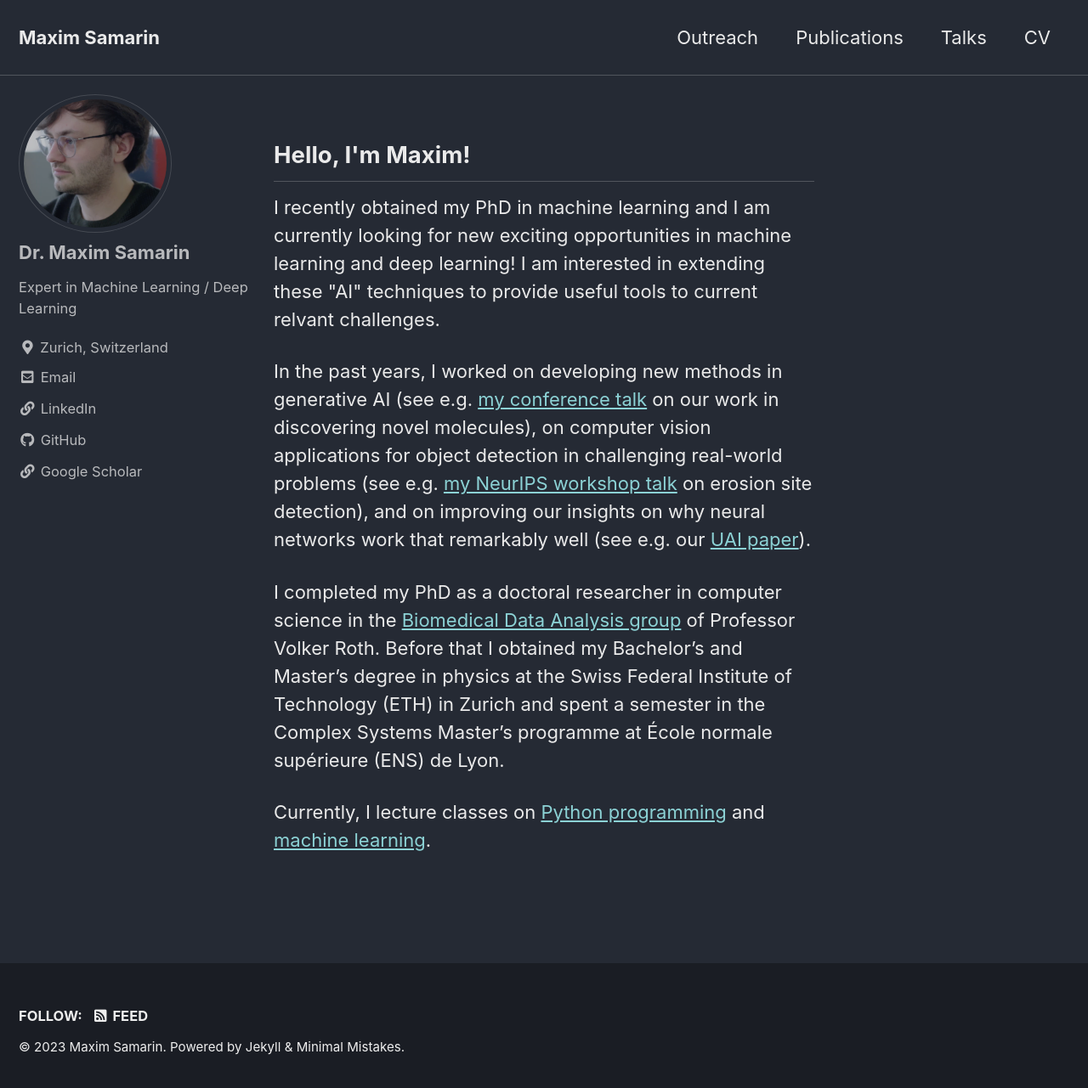
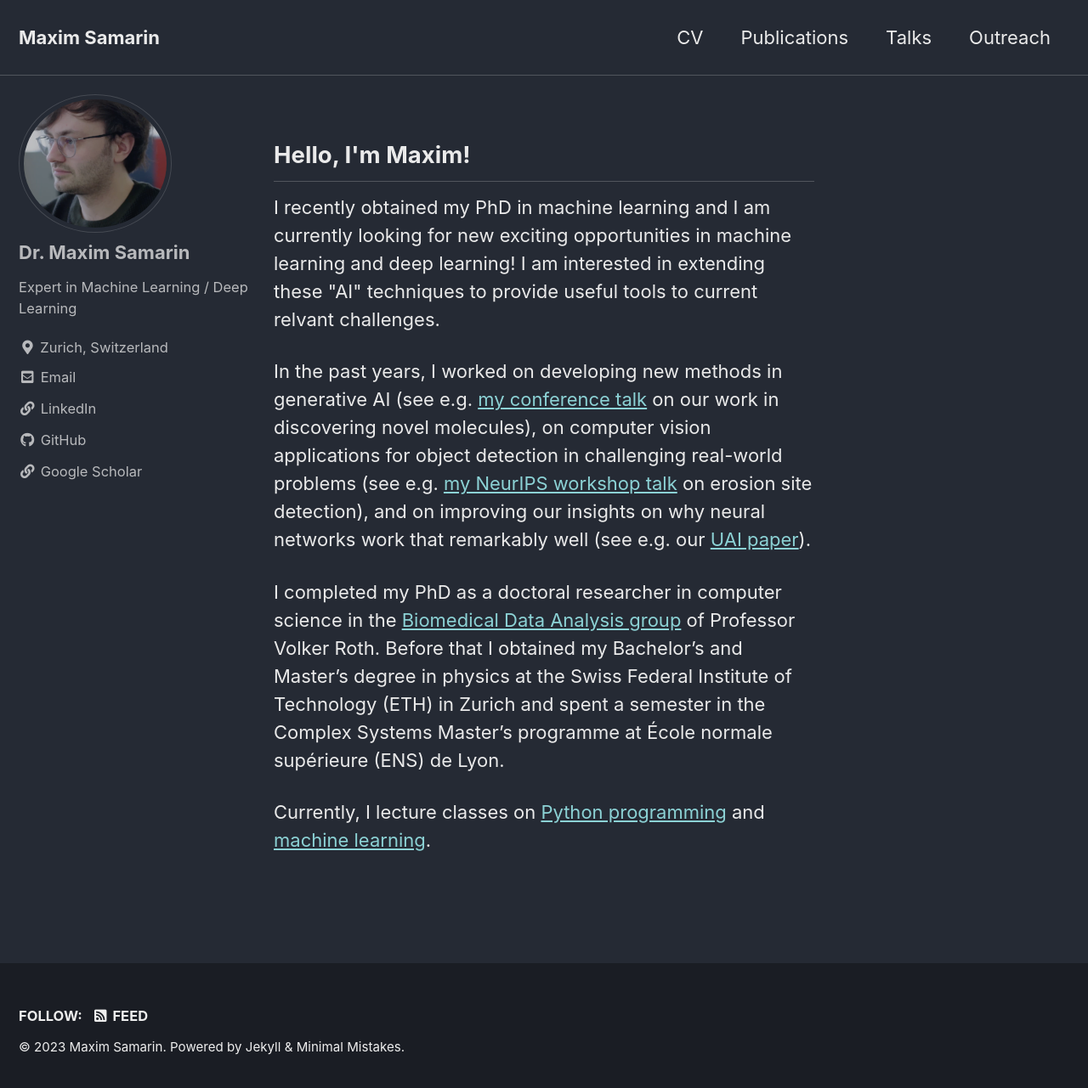
Before and after one commit to samarinm/samarinm.github.io, a Jekyll site: the page built from index.html, in a window 1280 px wide and 1289 px high. Shown: the top 1281 px of the window at 85% size. Built offline with Jekyll 4.4.1, drawn with Linux system fonts in a browser that asks for light colours; cached includes are drawn as plain includes; the list of posts is cut into pages by our own code.

```diff
--- a/_data/navigation.yml
+++ b/_data/navigation.yml
@@ -1,13 +1,13 @@
 # main links
 main:
-  - title: "Outreach"
-    url: /outreach/
+  - title: "CV"
+    url: /cv/
   - title: "Publications"
     url: /publications/
   - title: "Talks"
     url: /talks/
-  - title: "CV"
-    url: /cv/
+  - title: "Outreach"
+    url: /outreach/
   # - title: "About"
   #   url: https://mmistakes.github.io/minimal-mistakes/about/
   # - title: "Sample Posts"
```
